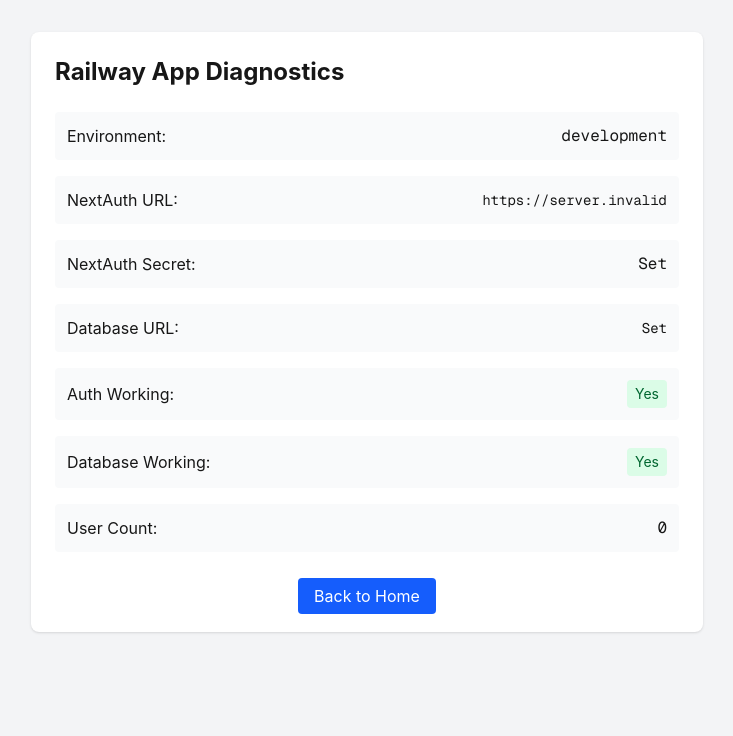
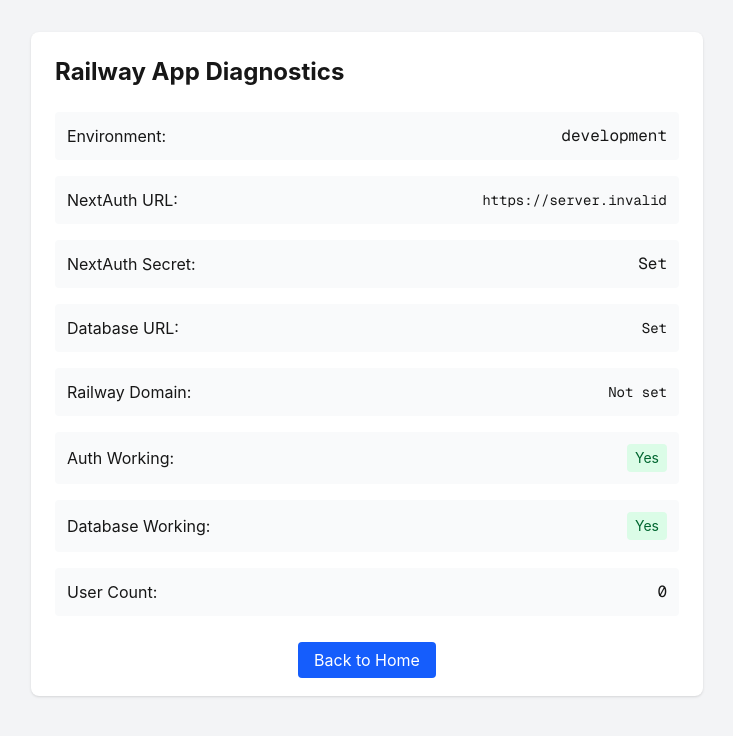
Before and after one commit to krishsharda/Buyer_Leads, a Next.js app: page /diagnostic in a window 1280 px wide. Shown: the top 736 px of the page, without its empty margins (273-1006 px from the left). Built offline with nearby package versions, Linux system fonts and the light colour scheme; no server answers; the database is empty.

Commit message:
Add Railway auto-detection and environment setup guide

```diff
--- a/src/app/diagnostic/page.tsx
+++ b/src/app/diagnostic/page.tsx
@@ -56,6 +56,11 @@
           </div>
 
           <div className="flex items-center justify-between p-3 bg-gray-50 rounded">
+            <span>Railway Domain:</span>
+            <span className="font-mono text-sm">{process.env.RAILWAY_PUBLIC_DOMAIN || 'Not set'}</span>
+          </div>
+
+          <div className="flex items-center justify-between p-3 bg-gray-50 rounded">
             <span>Auth Working:</span>
             <span className={`px-2 py-1 rounded text-sm ${diagnostics.authWorking ? 'bg-green-100 text-green-800' : 'bg-red-100 text-red-800'}`}>
               {diagnostics.authWorking ? 'Yes' : 'No'}
--- a/src/lib/auth.ts
+++ b/src/lib/auth.ts
@@ -93,5 +93,9 @@
   session: {
     strategy: 'jwt',
   },
+  // Auto-detect production URL for Railway
+  ...(process.env.NODE_ENV === 'production' && process.env.RAILWAY_PUBLIC_DOMAIN && {
+    trustHost: true,
+  }),
   debug: process.env.NODE_ENV === 'development',
 });
```
Also changed, not shown: 1 other file (tests, documents, lock files or other folders).
